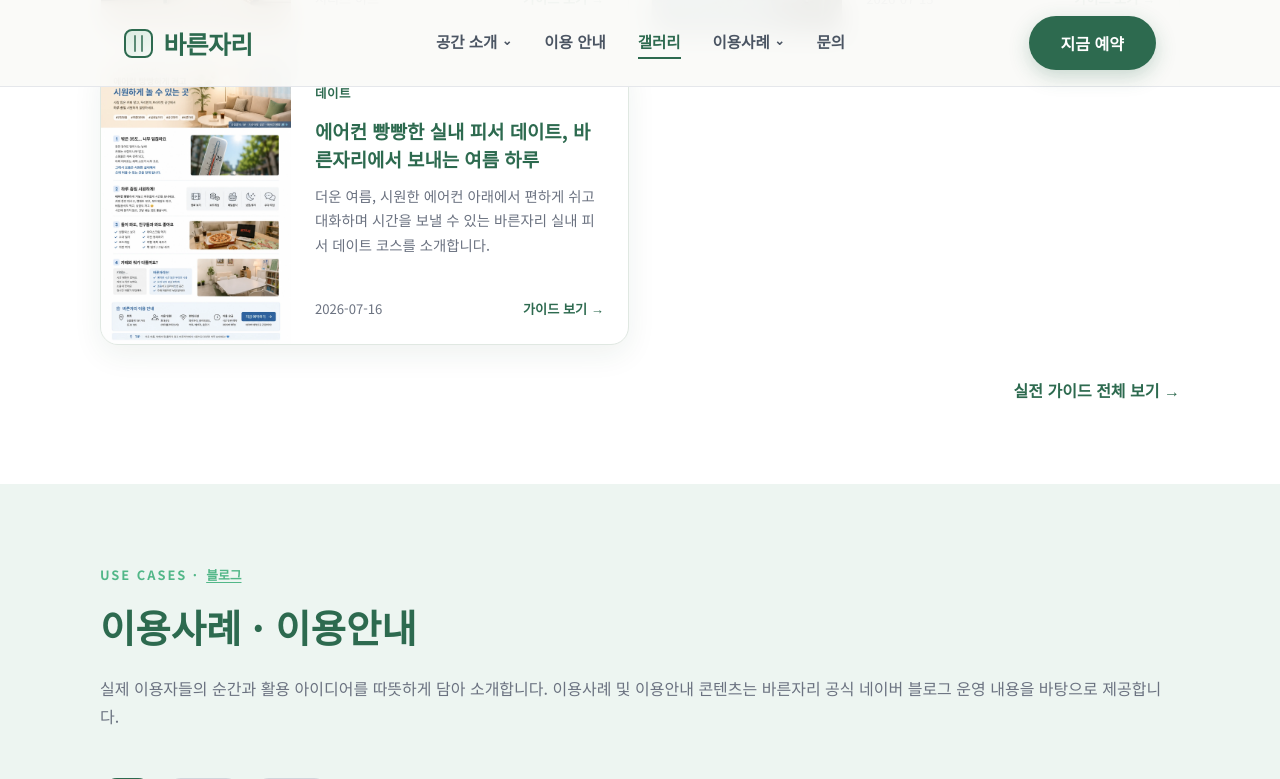
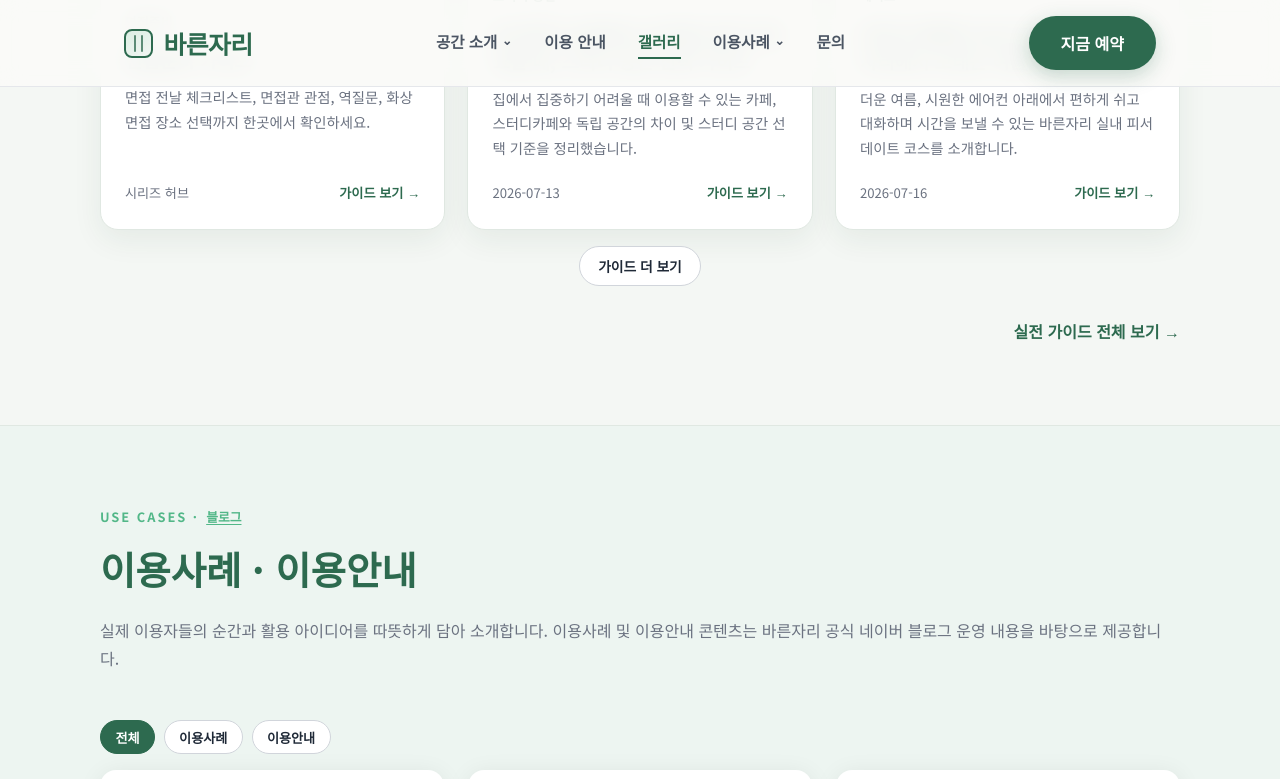
Before and after one commit to bareunspace/blog, a Jekyll site: the page built from index.html, in a window 1280 px wide and 900 px high, scrolled down 5104 px, cut to the strip 0-779 px from the top of the window. Built offline with Jekyll 4.4.1, drawn with Linux system fonts in a browser that asks for light colours.

Commit message:
Improve homepage practical guides section

```diff
--- a/index.html
+++ b/index.html
@@ -466,6 +466,7 @@ script_version: 20260718-1
       </div>
       {% assign study_posts = site.posts | where: "category", "스터디 공간" %}
       {% assign date_posts = site.posts | where: "category", "데이트" %}
+      {% assign interview_posts = site.posts | where: "category", "면접준비" %}
       {% assign study_post = study_posts.first %}
       {% assign date_post = date_posts.first %}
       <div class="blog-guide-filters" aria-label="목적별 준비 가이드 바로가기">
@@ -482,8 +483,8 @@ script_version: 20260718-1
           <a class="blog-guide-filter" href="{{ '/blog.html#blog-onsite' | relative_url }}">데이트</a>
         {% endif %}
       </div>
-      <div class="blog-guide-grid" aria-label="목적별 준비 가이드">
-        <article class="blog-guide-card">
+      <div class="blog-guide-grid home-guide-grid" id="homeGuideGrid" aria-label="목적별 준비 가이드">
+        <article class="blog-guide-card" data-home-guide-item>
           <a class="blog-guide-image" href="{{ '/interview/' | relative_url }}" tabindex="-1" aria-hidden="true">
             <img src="/images/interview-prep-checklist-cover.jpg" alt="" loading="lazy" />
           </a>
@@ -498,7 +499,7 @@ script_version: 20260718-1
           </div>
         </article>
         {% if study_post %}
-          <article class="blog-guide-card">
+          <article class="blog-guide-card" data-home-guide-item>
             <a class="blog-guide-image" href="{{ study_post.url | relative_url }}" tabindex="-1" aria-hidden="true">
               <img src="{{ study_post.og_image | default: '/images/14.jpeg' }}" alt="" loading="lazy" />
             </a>
@@ -514,7 +515,7 @@ script_version: 20260718-1
           </article>
         {% endif %}
         {% if date_post %}
-          <article class="blog-guide-card">
+          <article class="blog-guide-card" data-home-guide-item>
             <a class="blog-guide-image" href="{{ date_post.url | relative_url }}" tabindex="-1" aria-hidden="true">
               <img src="{{ date_post.og_image | default: '/images/main.jpeg' }}" alt="" loading="lazy" />
             </a>
@@ -529,6 +530,25 @@ script_version: 20260718-1
             </div>
           </article>
         {% endif %}
+        {% for post in interview_posts limit: 4 %}
+          <article class="blog-guide-card" data-home-guide-item>
+            <a class="blog-guide-image" href="{{ post.url | relative_url }}" tabindex="-1" aria-hidden="true">
+              <img src="{{ post.og_image | default: '/images/interview-prep-checklist-cover.jpg' }}" alt="" loading="lazy" />
+            </a>
+            <div class="blog-guide-content">
+              <p class="blog-card-eyebrow">{{ post.category }}</p>
+              <h3><a href="{{ post.url | relative_url }}">{{ post.title }}</a></h3>
+              <p>{{ post.description | default: post.excerpt | strip_html | truncate: 120 }}</p>
+              <div class="blog-card-footer">
+                <span>{{ post.date | date: "%Y-%m-%d" }}</span>
+                <a href="{{ post.url | relative_url }}">가이드 보기 <span aria-hidden="true">→</span></a>
+              </div>
+            </div>
+          </article>
+        {% endfor %}
+      </div>
+      <div class="blog-guide-more-wrap">
+        <button type="button" class="blog-guide-load-more" id="homeGuideLoadMore">가이드 더 보기</button>
       </div>
       <p class="blog-external-more"><a href="{{ '/blog.html#blog-onsite' | relative_url }}">실전 가이드 전체 보기 <span aria-hidden="true">→</span></a></p>
     </div>
--- a/scripts/main.js
+++ b/scripts/main.js
@@ -50,6 +50,8 @@
     const blogGuideFilters = document.getElementById('blogGuideFilters');
     const blogGuideGrid = document.querySelector('#blog-onsite .blog-guide-grid');
     const blogGuideLoadMore = document.getElementById('blogGuideLoadMore');
+    const homeGuideGrid = document.getElementById('homeGuideGrid');
+    const homeGuideLoadMore = document.getElementById('homeGuideLoadMore');
     const blogFieldFilters = document.getElementById('blogFieldFilters');
     const blogFieldGrid = document.querySelector('#blog-latest .blog-field-grid');
     const blogFieldLoadMore = document.getElementById('blogFieldLoadMore');
@@ -60,6 +62,8 @@
     const GALLERY_LOAD_STEP = 3;
     const BLOG_GUIDE_INITIAL_VISIBLE = 4;
     const BLOG_GUIDE_LOAD_STEP = 4;
+    const HOME_GUIDE_INITIAL_VISIBLE = 3;
+    const HOME_GUIDE_LOAD_STEP = 3;
     const BLOG_FIELD_INITIAL_VISIBLE = 3;
     const BLOG_FIELD_LOAD_STEP = 3;
     let scrollLockTop = 0;
@@ -476,6 +480,37 @@
       });
 
       setActiveFilter(activeCategory);
+    };
+
+    const setupHomeGuideLoadMore = () => {
+      if (!homeGuideGrid || !homeGuideLoadMore) {
+        return;
+      }
+
+      const guideItems = Array.from(homeGuideGrid.querySelectorAll('[data-home-guide-item]'));
+      if (!guideItems.length) {
+        homeGuideLoadMore.hidden = true;
+        return;
+      }
+
+      let visibleCount = Math.min(HOME_GUIDE_INITIAL_VISIBLE, guideItems.length);
+
+      const renderHomeGuideItems = () => {
+        guideItems.forEach((item, index) => {
+          item.classList.toggle('is-hidden', index >= visibleCount);
+        });
+
+        const isDone = visibleCount >= guideItems.length;
+        homeGuideLoadMore.hidden = isDone;
+        homeGuideLoadMore.disabled = isDone;
+      };
+
+      homeGuideLoadMore.addEventListener('click', () => {
+        visibleCount = Math.min(guideItems.length, visibleCount + HOME_GUIDE_LOAD_STEP);
+        renderHomeGuideItems();
+      });
+
+      renderHomeGuideItems();
     };
 
     const setupBlogFieldFilters = () => {
@@ -1905,6 +1940,7 @@
     setupMobileCtaVariant();
     setupGalleryLoadMore();
     setupBlogGuideLoadMore();
+    setupHomeGuideLoadMore();
     setupBlogFieldFilters();
     setupBlogTopicCards();
     setupUseCaseFilters();
--- a/styles/main.css
+++ b/styles/main.css
@@ -659,6 +659,11 @@ section { padding: 5rem 1.5rem; }
 .blog-guides-section {
   background: #fff !important;
 }
+#practical-guides.blog-guides-section {
+  border-top: 1px solid #e0e8e2;
+  border-bottom: 1px solid #e0e8e2;
+  background: #f4f7f4 !important;
+}
 .blog-guide-filters {
   margin-bottom: 1rem;
   display: flex;
@@ -691,6 +696,9 @@ section { padding: 5rem 1.5rem; }
   grid-template-columns: repeat(2, minmax(0, 1fr));
   gap: 1.4rem;
 }
+.home-guide-grid {
+  grid-template-columns: repeat(3, minmax(0, 1fr));
+}
 .blog-guide-card.is-hidden {
   display: none;
 }
@@ -731,6 +739,13 @@ section { padding: 5rem 1.5rem; }
 .blog-guide-card {
   grid-template-columns: 190px minmax(0, 1fr);
   min-height: 250px;
+}
+#practical-guides .blog-guide-card {
+  grid-template-columns: 1fr;
+  min-height: 100%;
+}
+#practical-guides .blog-guide-image {
+  aspect-ratio: 16 / 9;
 }
 .blog-guide-content,
 .blog-field-content {
```
Also changed, not shown: other parts of index.html (+2 -2 lines).
